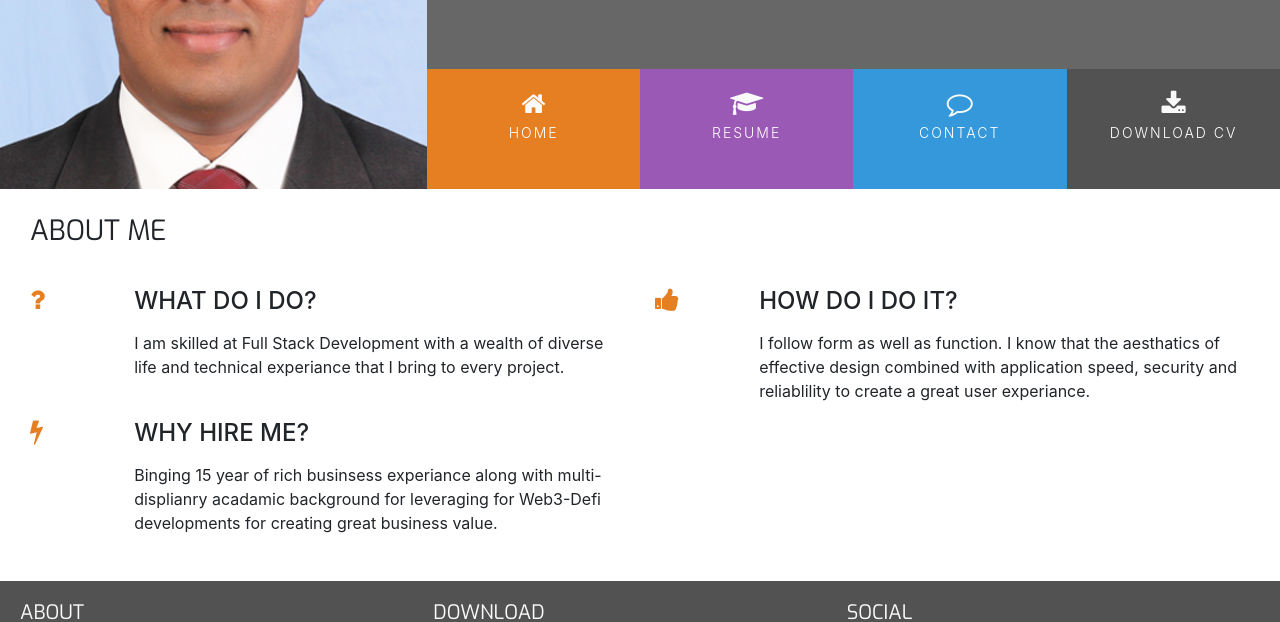
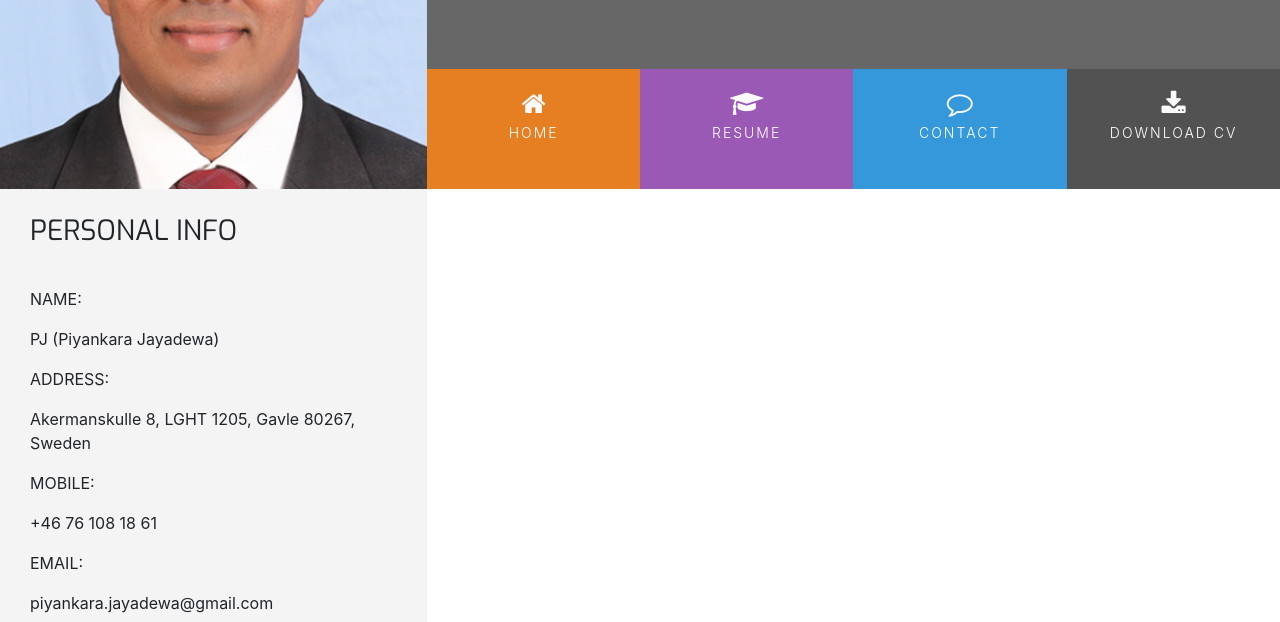
Before and after one commit to PJDEVEX/my-cv, a plain HTML site: page index.html in a window 1280 px wide. Shown: the part 180-802 px from the top of the page. Drawn offline with nearby package versions, Linux system fonts and the light colour scheme.

Commit message:
Add and stlye contact info basic structure

```diff
--- a/assets/css/style.css
+++ b/assets/css/style.css
@@ -34,6 +34,9 @@ body, footer {
     background-color: #fff;
 }
 
+.bg-color-personal-info {
+    background-color: #f4f4f4;
+}
 /* ----------------------------Special padding/margins.text */
 
 h1,
--- a/index.html
+++ b/index.html
@@ -65,6 +65,58 @@
 
     </header>
     <section class="container-fluid">
+        <div class="row">
+            <div class="col-md-4 bg-color-personal-info section-column">
+                <div class="row">
+                    <div class="col-12">
+                        <h3 class="section-heading uppercase">
+                            Personal Info
+                        </h3>
+                    </div>
+                </div>
+                <div class="person-info-item">
+                    <div class="key">
+                        <p class="uppercase">
+                            Name:
+                        </p>
+                    </div>
+                    <div class="value">
+                        <p>PJ (Piyankara Jayadewa)</p>
+                    </div>
+                </div>
+                <div class="person-info-item">
+                    <div class="key">
+                        <p class="uppercase">
+                            Address:
+                        </p>
+                    </div>
+                    <div class="value">
+                        <p>Akermanskulle 8, LGHT 1205, Gavle 80267, Sweden</p>
+                    </div>
+                </div>
+                <div class="person-info-item">
+                    <div class="key">
+                        <p class="uppercase">
+                            Mobile:
+                        </p>
+                    </div>
+                    <div class="value">
+                        <p>+46 76 108 18 61</p>
+                    </div>
+                </div>
+                <div class="person-info-item">
+                    <div class="key">
+                        <p class="uppercase">
+                            Email:
+                        </p>
+                    </div>
+                    <div class="value">
+                        <p>piyankara.jayadewa@gmail.com</p>
+                    </div>
+                </div>
+            </div>
+
+        </div>
         <div class="row row-table">
             <div class="col-md-8 bg-color-three-reasons section-column">
                 <div class="row">
```
